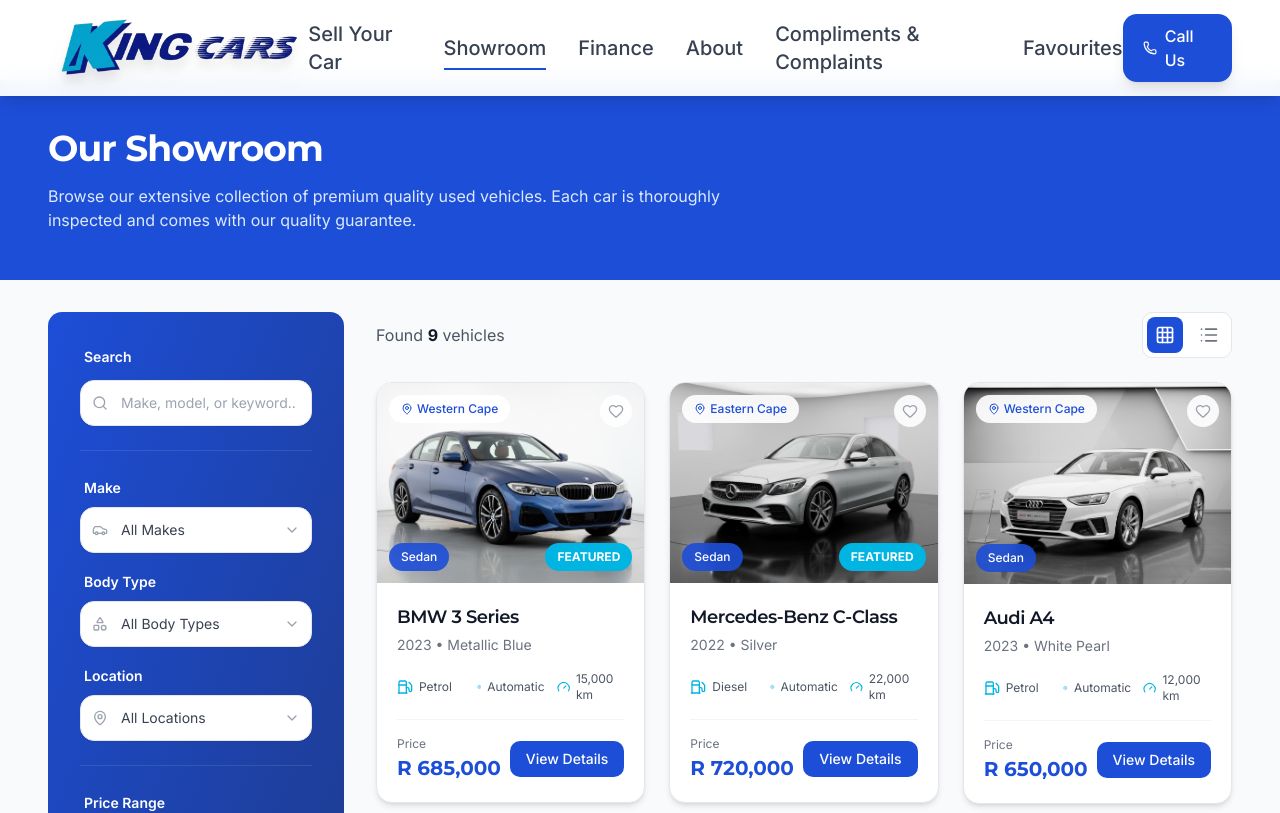
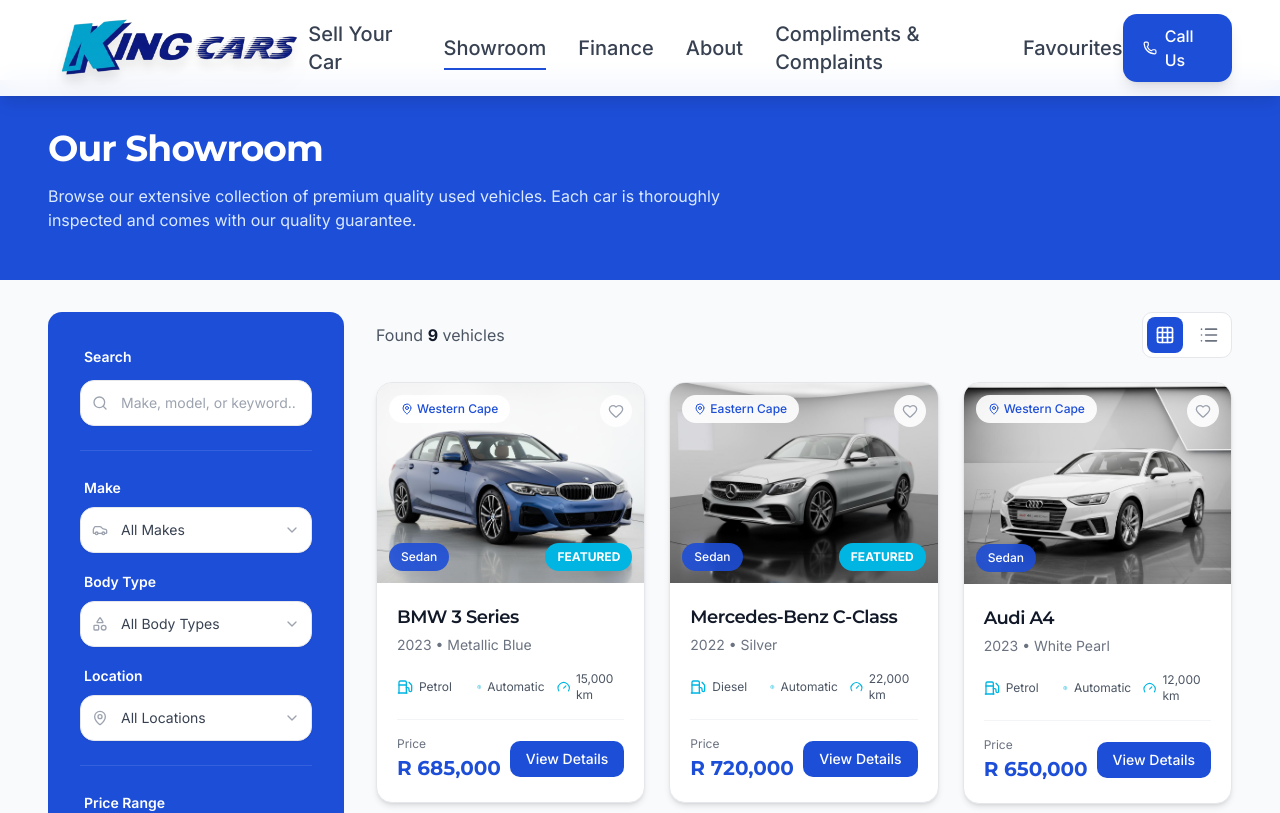
Before and after one commit to pottie2288/king-cars-website, a React (Vite) app: page /showroom in a window 1280 px wide. Shown: the top 813 px of the page. Built offline with nearby package versions, Linux system fonts and the light colour scheme.

Commit message:
style: change filter sidebar background to solid king-blue

```diff
--- a/src/pages/ShowroomPage.tsx
+++ b/src/pages/ShowroomPage.tsx
@@ -120,7 +120,7 @@
 
           {/* Filters Sidebar */}
           <aside className={`
-            fixed inset-0 z-50 lg:z-10 bg-gradient-to-br from-king-blue to-blue-900 lg:bg-none lg:bg-transparent lg:static lg:w-1/4 lg:block
+            fixed inset-0 z-50 lg:z-10 bg-king-blue lg:bg-transparent lg:static lg:w-1/4 lg:block
             overflow-y-auto lg:overflow-visible lg:sticky lg:top-24 lg:max-h-[calc(100vh-8rem)] lg:overflow-y-auto lg:scrollbar-hide
             transition-transform duration-300
             ${showMobileFilters ? 'translate-x-0' : '-translate-x-full lg:translate-x-0'}
@@ -136,7 +136,7 @@
               </button>
             </div>
 
-            <div className="p-4 lg:p-8 lg:bg-gradient-to-br lg:from-king-blue lg:to-blue-900 rounded-none lg:rounded-xl lg:shadow-xl border-none lg:border lg:border-white/10 space-y-6">
+            <div className="p-4 lg:p-8 lg:bg-king-blue rounded-none lg:rounded-xl lg:shadow-xl border-none lg:border lg:border-white/10 space-y-6">
               {/* Search */}
               <div className="space-y-3">
                 <label className="text-sm font-semibold text-white ml-1">Search</label>
```
